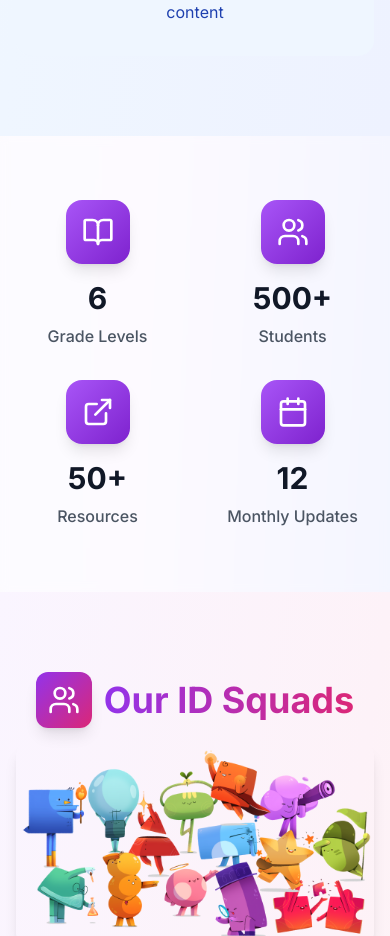
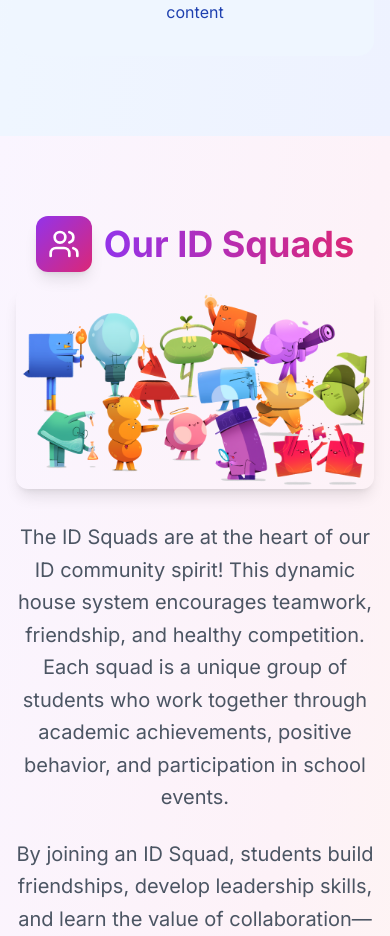
Before and after one commit to geonook/es-international-department, a Next.js app: page / in a window 390 px wide. Shown: the part 6220-7156 px from the top of the page. Built offline with nearby package versions, Linux system fonts and the light colour scheme; no server answers.

Commit message:
fix: remove Quick Stats section from homepage
- Removed the statistics section with 4 cards (Grade Levels, Students, Resources, Monthly Updates)
- Page now flows directly from Pacing Guides to ID Squads
- Simplified homepage layout as requested

```diff
--- a/app/page.tsx
+++ b/app/page.tsx
@@ -601,44 +601,6 @@ export default function HomePage() {
         {/* Pacing Guides Section */}
         <PacingGuides />
 
-        {/* Quick Stats */}
-        <motion.section
-          className="py-16 bg-white/50 backdrop-blur-sm"
-          initial="hidden"
-          whileInView="visible"
-          viewport={{ once: true }}
-          variants={containerVariants}
-        >
-          <div className="container mx-auto px-4">
-            <div className="grid grid-cols-2 md:grid-cols-4 gap-8">
-              {[
-                { number: "6", label: "Grade Levels", icon: BookOpen },
-                { number: "500+", label: "Students", icon: Users },
-                { number: "50+", label: "Resources", icon: ExternalLink },
-                { number: "12", label: "Monthly Updates", icon: Calendar },
-              ].map((stat, index) => (
-                <motion.div key={index} variants={itemVariants} className="text-center group">
-                  <motion.div
-                    className="w-16 h-16 bg-gradient-to-br from-purple-500 to-purple-700 rounded-2xl flex items-center justify-center mx-auto mb-4 shadow-lg group-hover:shadow-xl transition-all duration-300"
-                    whileHover={{ scale: 1.1, rotate: 5 }}
-                  >
-                    <stat.icon className="w-8 h-8 text-white" />
-                  </motion.div>
-                  <motion.div
-                    className="text-3xl font-bold text-gray-900 mb-2"
-                    initial={{ opacity: 0, scale: 0.5 }}
-                    whileInView={{ opacity: 1, scale: 1 }}
-                    transition={{ delay: index * 0.1 }}
-                  >
-                    {stat.number}
-                  </motion.div>
-                  <div className="text-gray-600 font-medium">{stat.label}</div>
-                </motion.div>
-              ))}
-            </div>
-          </div>
-        </motion.section>
-
         {/* ID Squads Section */}
         <IDSquads />
 
```
